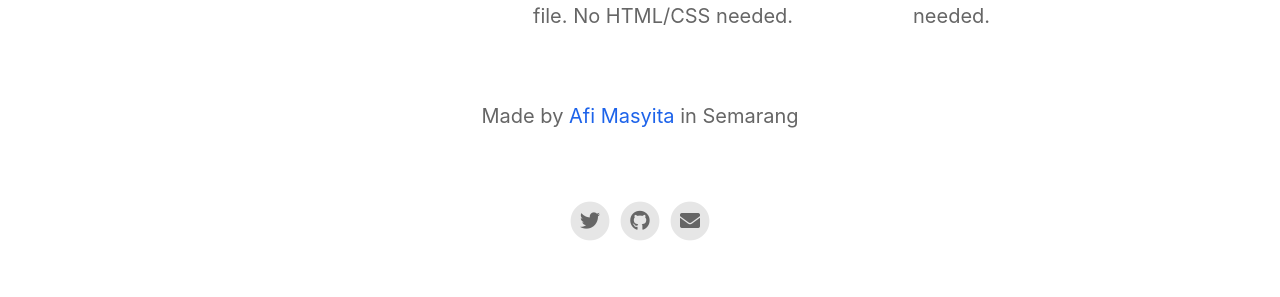
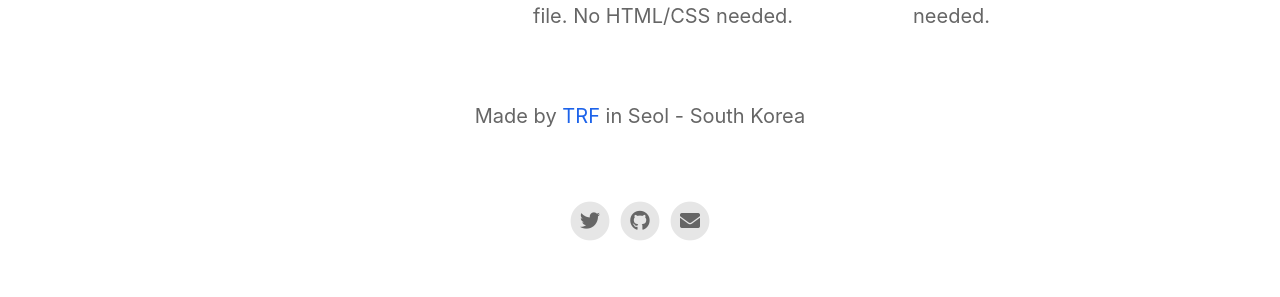
Before and after one commit to afimasyita/afimasyita.github.io, a Jekyll site: the page built from index.html, in a window 1280 px wide and 900 px high, scrolled down 1124 px. Shown: the part 499-796 px from the top of the window. Built offline with Jekyll 4.4.1, drawn with Linux system fonts in a browser that asks for light colours; nearby versions of some CDN libraries.

Commit message:
Update _config.yml

```diff
--- a/_config.yml
+++ b/_config.yml
@@ -9,7 +9,7 @@
 presskit_download_link                    : https://                                          # Enter a link to downloadable file or (e.g. public Dropbox link to a .zip file).
                                                                                       # Or upload your press kit file to assets and set path accordingly (e.g. "assets/your_press_kit.zip").
 
-app_icon                                  : assets/appicon.png                      # Automatically populates if not set and if iOS app ID is set.  Otherwise enter path to icon file manually.
+app_icon                                  : assets/apple-icon.png                      # Automatically populates if not set and if iOS app ID is set.  Otherwise enter path to icon file manually.
 app_name                                  :                                           # Automatically populates if not set and if iOS app ID is set.  Otherwise enter manually.
 app_price                                 :                                           # Automatically populates if not set and if iOS app ID is set.  Otherwise enter manually.
 app_description                           : Web Augmented Reality Hardware Computer.
@@ -19,9 +19,9 @@
 
 
 # Information About Yourself
-your_name                                 : Afi Masyita
+your_name                                 : TRF
 your_link                                 : https://
-your_city                                 : Semarang
+your_city                                 : Seol - South Korea
 email_address                             : afimasyita@gmail.com
 facebook_username                         :
 instagram_username                        : rizky_novaa
```
